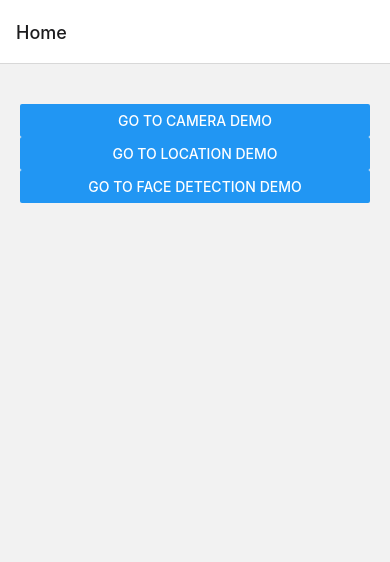
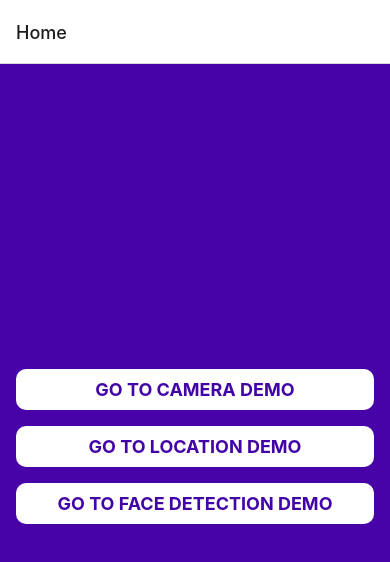
Before and after one commit to NicolasRondan95/demo-project, a React Native app: screen /Home in a window 390 px wide. Shown: the top 562 px of the page. Built offline with nearby package versions, Linux system fonts and the light colour scheme.

Commit message:
making general styles for the app and button component

```diff
--- a/App.js
+++ b/App.js
@@ -1,8 +1,12 @@
 import React, {useEffect} from 'react';
-import {NavigationContainer} from '@react-navigation/native';
+import {DefaultTheme, NavigationContainer} from '@react-navigation/native';
 import {createNativeStackNavigator} from '@react-navigation/native-stack';
 import SplashScreen from 'react-native-splash-screen';
 import HomeScreen from './src/screens/HomeScreen';
+import {colors} from './src/utils/colors';
+
+const navTheme = DefaultTheme;
+navTheme.colors.background = colors.backgroundApp;
 
 const Stack = createNativeStackNavigator();
 
@@ -11,7 +15,7 @@ function App() {
     SplashScreen.hide();
   });
   return (
-    <NavigationContainer>
+    <NavigationContainer theme={navTheme}>
       <Stack.Navigator initialRouteName="Home">
         <Stack.Screen name="Home" component={HomeScreen} />
       </Stack.Navigator>
--- /dev/null
+++ b/src/components/Button.js
@@ -0,0 +1,32 @@
+import React from 'react';
+import {View, Button, StyleSheet, TouchableOpacity, Text} from 'react-native';
+import {colors} from '../utils/colors';
+
+const ButtonComponent = ({onPress, title}) => (
+  <TouchableOpacity
+    activeOpacity={0.8}
+    onPress={onPress}
+    style={styles.buttonContainer}>
+    <Text style={styles.buttonText}>{title}</Text>
+  </TouchableOpacity>
+);
+
+const styles = StyleSheet.create({
+  buttonContainer: {
+    elevation: 7,
+    backgroundColor: colors.secondary,
+    borderRadius: 10,
+    paddingVertical: 10,
+    paddingHorizontal: 12,
+    marginBottom: 16,
+  },
+  buttonText: {
+    fontSize: 18,
+    color: colors.primary,
+    fontWeight: 'bold',
+    alignSelf: 'center',
+    textTransform: 'uppercase',
+  },
+});
+
+export default ButtonComponent;
--- a/src/screens/HomeScreen.js
+++ b/src/screens/HomeScreen.js
@@ -1,5 +1,6 @@
 import * as React from 'react';
-import {StyleSheet, Button, View} from 'react-native';
+import {StyleSheet, View} from 'react-native';
+import Button from '../components/Button';
 
 const HomeScreen = ({navigation}) => {
   const {navigate} = navigation;
@@ -19,7 +20,7 @@ const HomeScreen = ({navigation}) => {
 };
 
 const styles = StyleSheet.create({
-  container: {marginTop: 20, padding: 20},
+  container: {flex: 1, justifyContent: 'center', padding: 16},
 });
 
 export default HomeScreen;
--- /dev/null
+++ b/src/utils/colors.js
@@ -0,0 +1,5 @@
+export const colors = {
+  backgroundApp: '#4703A8',
+  primary: '#4204A7',
+  secondary: 'white',
+};
```
